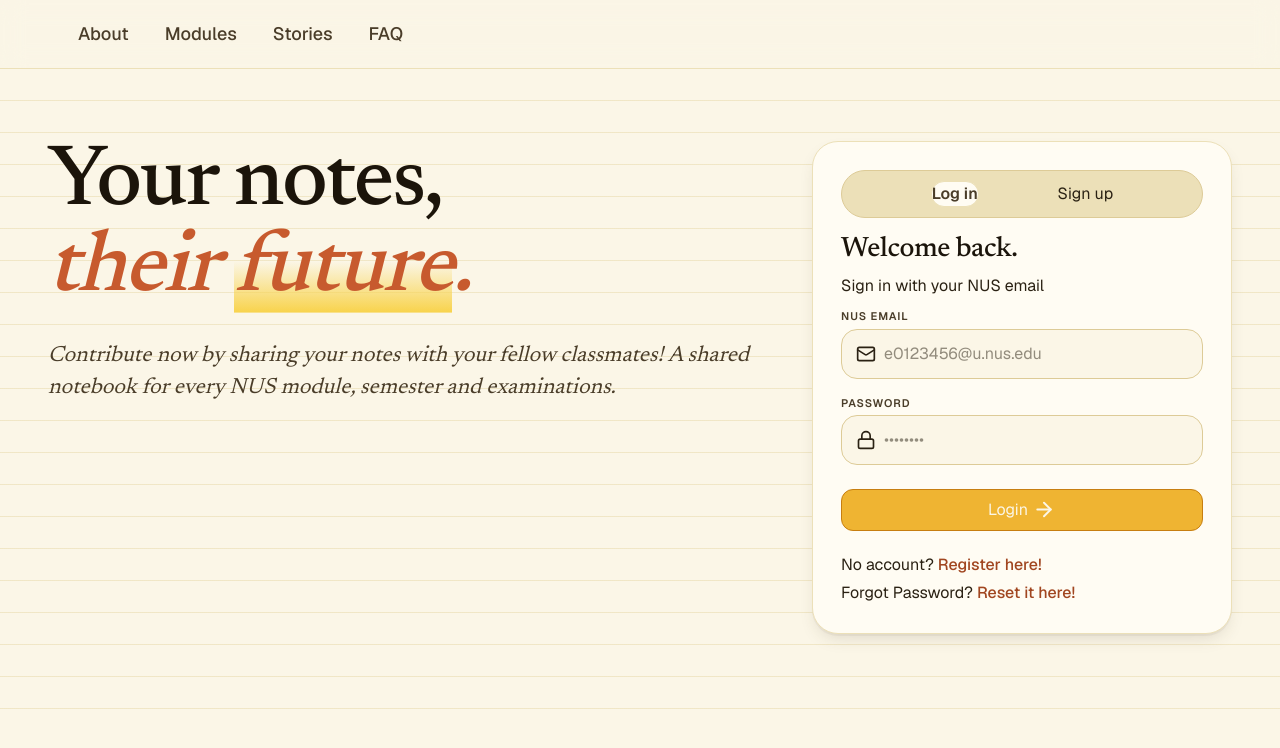
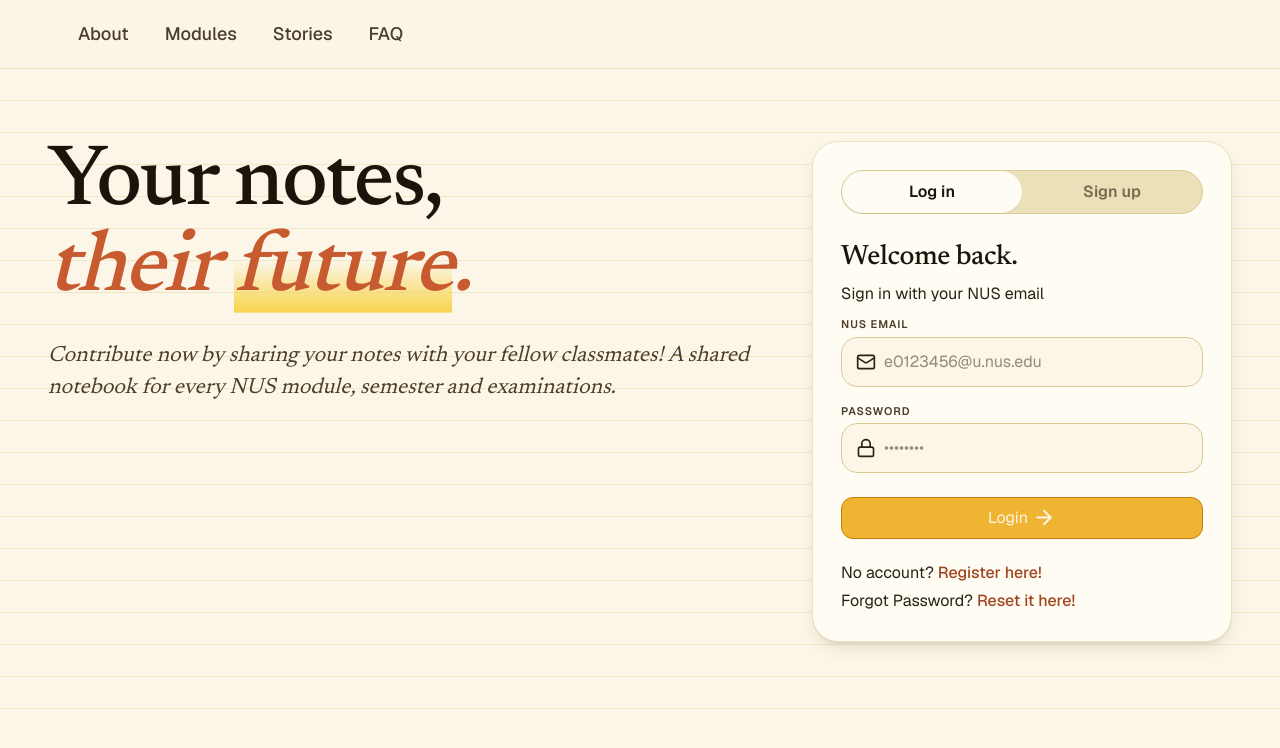
Before and after one commit to zaru-noodles/notelock, a Next.js app: page / in a window 1280 px wide. Shown: the top 748 px of the page. Built offline with nearby package versions, Linux system fonts and the light colour scheme.

Commit message:
Touched up signup/login button

```diff
--- a/app/components/landing-page/AuthCard.tsx
+++ b/app/components/landing-page/AuthCard.tsx
@@ -16,24 +16,26 @@ export default function AuthCard() {
   return (
     <div className="flex flex-col bg-paper-0 border border-paper-3 shadow-sh-3 p-7 gap-1 rounded-xl">
       {/* Toggle mode */}
-      <div className="flex justify-evenly bg-paper-3 border border-paper-4 p-2.5 rounded-xl">
+      <div className="flex justify-evenly bg-paper-3 border border-paper-4 rounded-xl mb-3">
         <button
           onClick={() => setMode("login")}
-          className={
-            mode === "login"
-              ? `text-ink-2 font-semibold border border-paper-3 bg-paper-0 rounded-xl`
-              : `text-ink-1`
-          }
+          className={`px-4 py-2.25 rounded-pill font-sans text-[16px] font-semibold cursor-pointer transition-colors duration-150 w-full
+            ${
+              mode === "login"
+                ? "text-ink-0 bg-paper-0 shadow-sh-1"
+                : "text-ink-3"
+            }`}
         >
           Log in
         </button>
         <button
           onClick={() => setMode("signup")}
-          className={
-            mode === "signup"
-              ? `text-ink-2 font-semibold border border-paper-3 bg-paper-0 rounded-xl`
-              : `text-ink-1`
-          }
+          className={`px-4 py-2.25 rounded-pill font-sans text-[16px] font-semibold cursor-pointer transition-colors duration-150 w-full
+            ${
+              mode === "signup"
+                ? "text-ink-0 bg-paper-0 shadow-sh-1"
+                : "text-ink-3"
+            }`}
         >
           Sign up
         </button>
```
